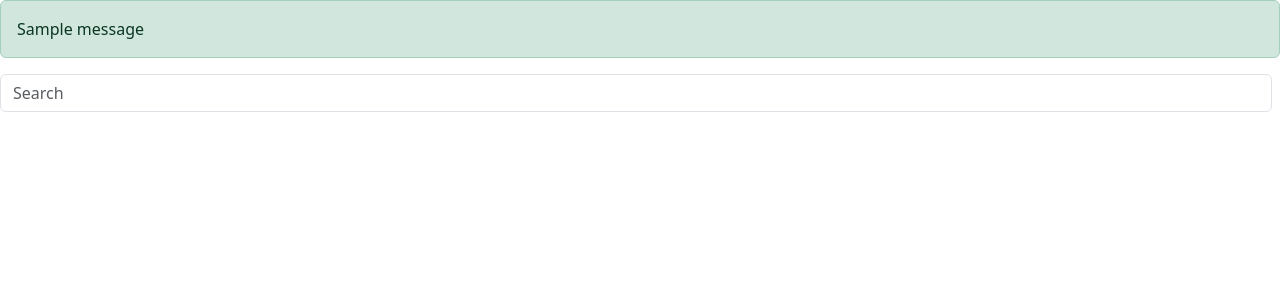
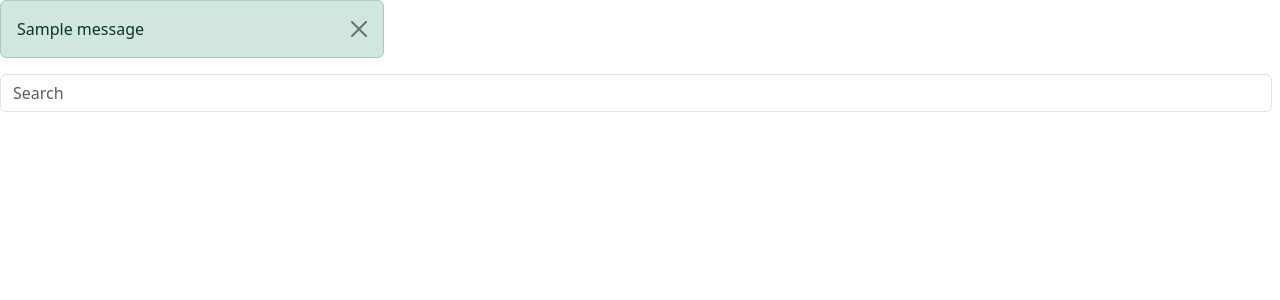
Before and after one commit to PuricelIonut/library, a Django app: page / in a window 1280 px wide. Shown: the part 56-356 px from the top of the page. Run offline with Django 4.2, Linux system fonts and the light colour scheme; tables that the repository leaves empty hold one stand-in row (values such as "Sample post"); one stand-in notice (Sample message) is shown.

Commit message:
add alert close btn

```diff
--- a/templates/base.html
+++ b/templates/base.html
@@ -1,14 +1,17 @@
 <!DOCTYPE html>
 <html>
 <head>
+
     <meta charset='utf-8'>
     <meta http-equiv='X-UA-Compatible' content='IE=edge'>
     <title>{% block title %} {% endblock %}</title>
     <meta name='viewport' content='width=device-width, initial-scale=1'>
     <link href="https://cdn.jsdelivr.net/npm/bootstrap@5.3.0-alpha1/dist/css/bootstrap.min.css" rel="stylesheet" integrity="sha384-GLhlTQ8iRABdZLl6O3oVMWSktQOp6b7In1Zl3/Jr59b6EGGoI1aFkw7cmDA6j6gD" crossorigin="anonymous">
     <script src="https://cdn.jsdelivr.net/npm/bootstrap@5.3.0-alpha1/dist/js/bootstrap.bundle.min.js" integrity="sha384-w76AqPfDkMBDXo30jS1Sgez6pr3x5MlQ1ZAGC+nuZB+EYdgRZgiwxhTBTkF7CXvN" crossorigin="anonymous"></script>
+
 </head>
 <body>
+
     <nav id="nav" class="navbar navbar-light">
         <div class="container-fluid">
             <a class="navbar-brand" href="/">Library</a>
@@ -38,7 +41,20 @@
             </div>
         </div>
       </nav>
+
     {% block body %}
+
     {% endblock %}
+
+    <script>
+        setTimeout(function(){
+            if ($('#msg').length > 0)
+            {
+                $('#msg').remove();
+            }
+        }, 2000)
+    </script>
+
+
 </body>
 </html>
--- a/templates/messages.html
+++ b/templates/messages.html
@@ -1,7 +1,8 @@
 {% if messages %}
     {% for message in messages %}
-    <div class='alert alert-{{ message.tags }} ' id ='msg' role="alert">
+    <div style='width:30%' class='alert alert-{{ message.tags }} alert-dismissible fade show' id ='msg' role="alert">
         {{ message }}
+    <button type="button" class="btn-close" data-bs-dismiss="alert" aria-label="Close"></button>
     </div>
     {% endfor %}
 {% endif %}
```
